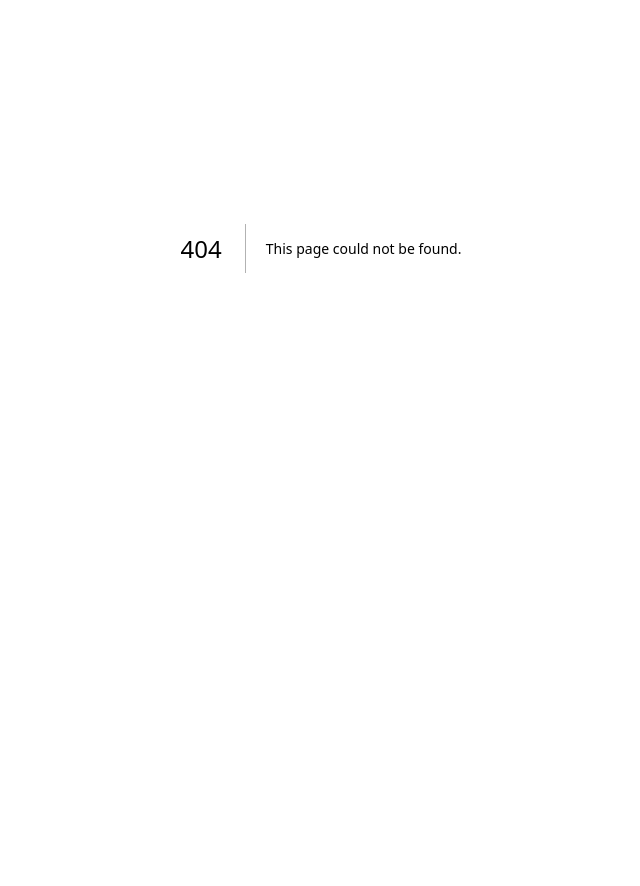
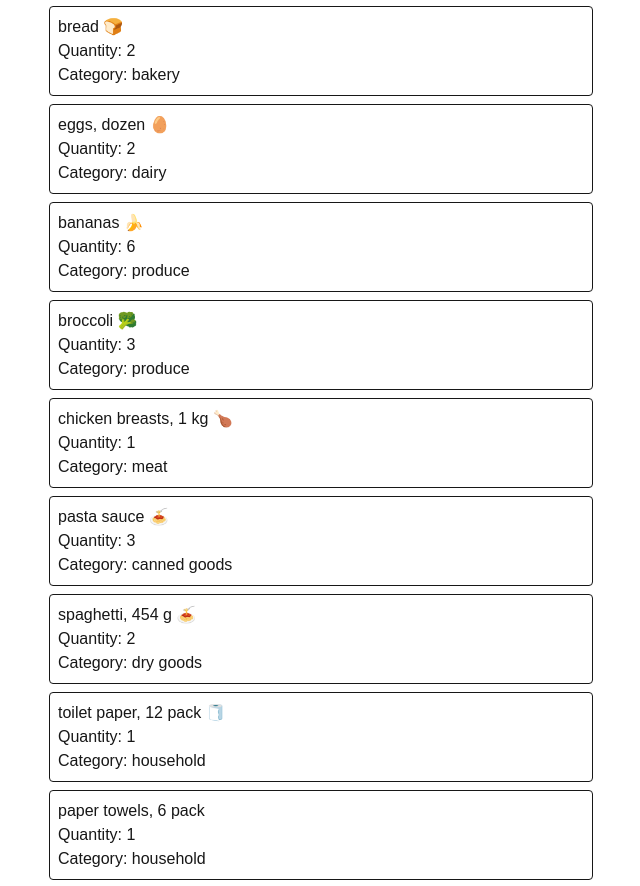
Before and after one commit to Santiago22-py/cprg306-assignments, a Next.js app: page /week-6 in a window 1280 px wide. Before the commit this address had no page. Shown: the part 152-1038 px from the top of the page, without its empty margins (319-959 px from the left). Before the commit the page ends 800 px from the top, so only its background shows below. Built offline with nearby package versions, Linux system fonts and the light colour scheme.

Commit message:
Created week-6 folder along with it's components and the JSON

```diff
--- /dev/null
+++ b/app/week-6/item-list.js
@@ -0,0 +1,104 @@
+import ShoppingListItem from "./item";
+
+export default function ShoppingList()
+{
+    const item1 =
+    {
+    name: "milk, 4 L 🥛",
+    quantity: 1,
+    category: "dairy",
+    };
+
+    const item2 =
+    {
+    name: "bread 🍞",
+    quantity: 2,
+    category: "bakery",
+    };
+
+    const item3 =
+    {
+    name: "eggs, dozen 🥚",
+    quantity: 2,
+    category: "dairy",
+    };
+
+    const item4 =
+    {
+    name: "bananas 🍌",
+    quantity: 6,
+    category: "produce",
+    };
+
+    const item5 =
+    {
+    name: "broccoli 🥦",
+    quantity: 3,
+    category: "produce",
+    };
+
+    const item6 =
+    {
+    name: "chicken breasts, 1 kg 🍗",
+    quantity: 1,
+    category: "meat",
+    };
+
+    const item7 =
+    {
+    name: "pasta sauce 🍝",
+    quantity: 3,
+    category: "canned goods",
+    };
+
+    const item8 =
+    {
+    name: "spaghetti, 454 g 🍝",
+    quantity: 2,
+    category: "dry goods",
+    };
+
+    const item9 =
+    {
+    name: "toilet paper, 12 pack 🧻",
+    quantity: 1,
+    category: "household",
+    };
+
+    const item10 =
+    {
+    name: "paper towels, 6 pack",
+    quantity: 1,
+    category: "household",
+    };
+
+    const item11 =
+    {
+    name: "dish soap 🍽️",
+    quantity: 1,
+    category: "household",
+    };
+
+    const item12 =
+    {
+    name: "hand soap 🧼",
+    quantity: 4,
+    category: "household",
+    };
+    return (
+        <ul>
+            <ShoppingListItem {...item1}/>
+            <ShoppingListItem {...item2}/>
+            <ShoppingListItem {...item3}/>
+            <ShoppingListItem {...item4}/>
+            <ShoppingListItem {...item5}/>
+            <ShoppingListItem {...item6}/>
+            <ShoppingListItem {...item7}/>
+            <ShoppingListItem {...item8}/>
+            <ShoppingListItem {...item9}/>
+            <ShoppingListItem {...item10}/>
+            <ShoppingListItem {...item11}/>
+            <ShoppingListItem {...item12}/>
+        </ul>
+  );
+}
--- /dev/null
+++ b/app/week-6/item.js
@@ -0,0 +1,15 @@
+//The ShoppingList componant accepts "name", "quantity" and "category" as props and displays them in a list element.
+export default function ShoppingListItem({ name, quantity, category })
+{
+    return (
+    <li id = "Shopping list">
+        <div>
+            <ul className="border p-2 rounded mb-2">
+                <li>{name}</li>
+                <li>Quantity: {quantity}</li>
+                <li>Category: {category}</li>
+            </ul>
+        </div>
+    </li>
+    );
+}
--- /dev/null
+++ b/app/week-6/item.json
@@ -0,0 +1,74 @@
+[
+  {
+    "id": "1h2GJKH12gkHG31h1H",
+    "name": "milk, 4 L 🥛",
+    "quantity": 1,
+    "category": "dairy"
+  },
+  {
+    "id": "2KJH3k2j3H1k2J3K1H",
+    "name": "bread 🍞",
+    "quantity": 2,
+    "category": "bakery"
+  },
+  {
+    "id": "3h2KJH3k2j3H1k2J3",
+    "name": "eggs, dozen 🥚",
+    "quantity": 2,
+    "category": "dairy"
+  },
+  {
+    "id": "4k2J3K1H2GJKH12gk",
+    "name": "bananas 🍌",
+    "quantity": 6,
+    "category": "produce"
+  },
+  {
+    "id": "5H1h1H2KJH3k2j3H",
+    "name": "broccoli 🥦",
+    "quantity": 3,
+    "category": "produce"
+  },
+  {
+    "id": "6H1k2J3K1H2GJKH1",
+    "name": "chicken breasts, 1 kg 🍗",
+    "quantity": 1,
+    "category": "meat"
+  },
+  {
+    "id": "7gkHG31h1H2KJH3k",
+    "name": "pasta sauce 🍝",
+    "quantity": 3,
+    "category": "canned goods"
+  },
+  {
+    "id": "8j3H1k2J3K1H2GJK",
+    "name": "spaghetti, 454 g 🍝",
+    "quantity": 2,
+    "category": "dry goods"
+  },
+  {
+    "id": "9H12gkHG31h1H2KJ",
+    "name": "toilet paper, 12 pack 🧻",
+    "quantity": 1,
+    "category": "household"
+  },
+  {
+    "id": "10H3k2j3H1k2J3K1",
+    "name": "paper towels, 6 pack",
+    "quantity": 1,
+    "category": "household"
+  },
+  {
+    "id": "11k2J3K1H2GJKH12",
+    "name": "dish soap 🍽️",
+    "quantity": 1,
+    "category": "household"
+  },
+  {
+    "id": "12GJKH12gkHG31h1",
+    "name": "hand soap 🧼",
+    "quantity": 4,
+    "category": "household"
+  }
+]
--- /dev/null
+++ b/app/week-6/page.js
@@ -0,0 +1,10 @@
+import ShoppingListItem from './item-list';
+
+export default function Page() {
+  return (
+    <main className="p-4 max-w-xl mx-auto">
+      <h1 className="text-2xl font-bold mb-3">Shopping List</h1>
+      <ShoppingListItem/>
+    </main>
+  );
+}
```
